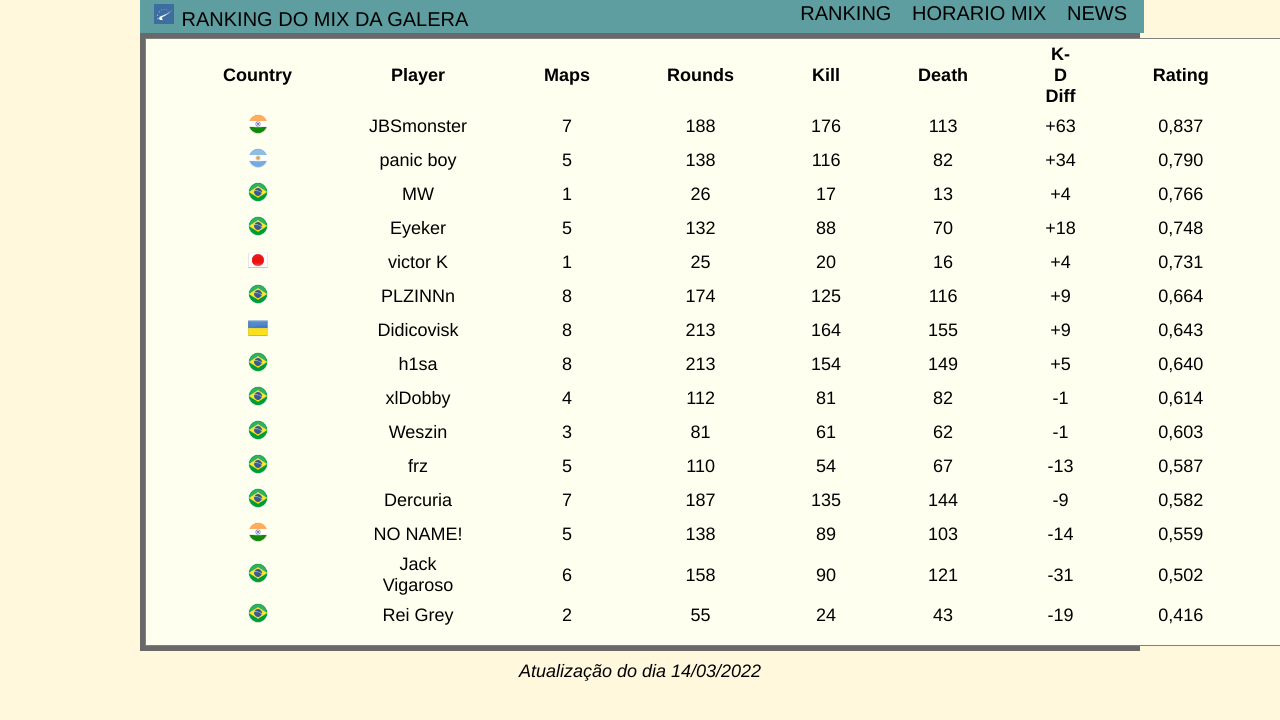
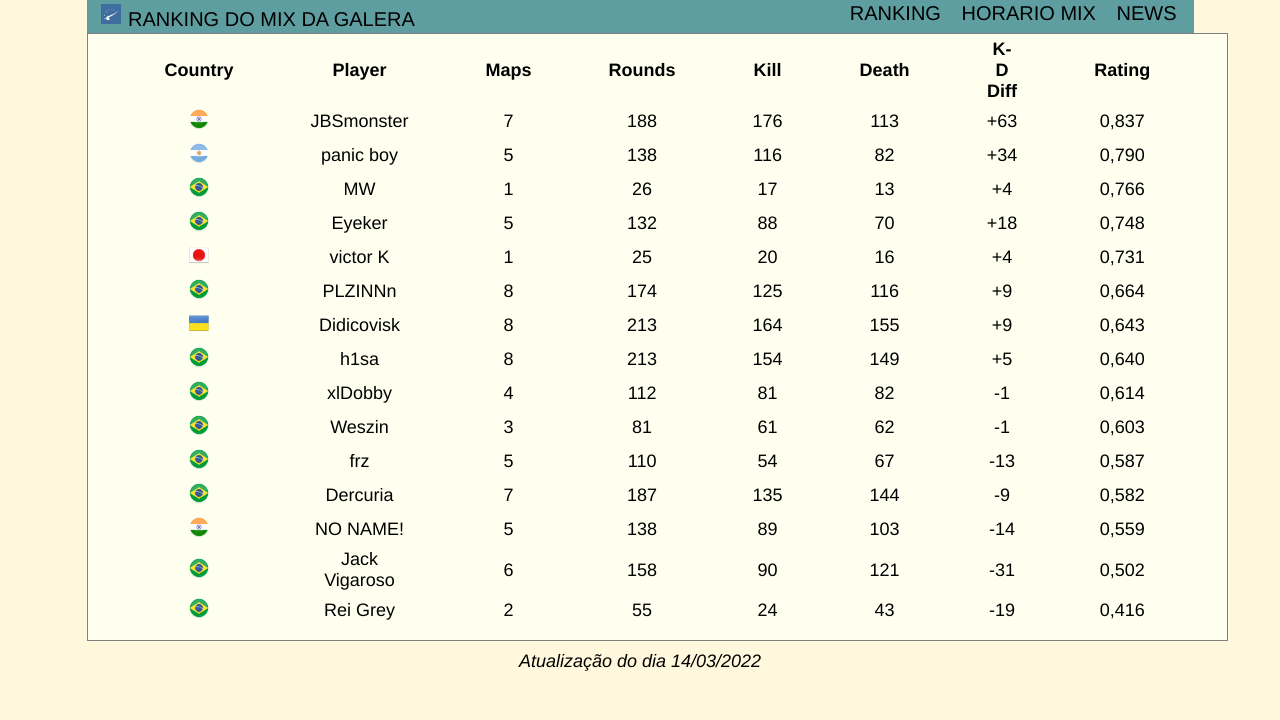
Before and after one commit to gusthavo7/mixcsgo, a plain HTML site: page index.html in a window 1280 px wide. Drawn offline with Linux system fonts and the light colour scheme.

Commit message:
centralizado

```diff
--- a/style/style.css
+++ b/style/style.css
@@ -23,7 +23,7 @@ a{
     color: black;
 }
 .container{
-    max-width: 1000px;
+    max-width: 1107px;
     width: 100%;
     height: 100%;
 
@@ -35,15 +35,12 @@ a{
 
 header{
 
-    width: 100%;
-    margin: auto;
-    overflow: hidden;
     padding: 2px;
     background-color: cadetblue;
     background-size: cover;
     background-repeat: no-repeat;
     color: black;
-    font-size: 20px
+    font-size: 20px;
 
 }
 
@@ -95,7 +92,8 @@ td, th{
 }
 
 section{
-    padding: 5px;
+
+
     background-size: cover;
     background-repeat: no-repeat;
     background-color: dimgray ;
@@ -108,7 +106,7 @@ section{
 
 
 table{
-
+   max-width: 1000px;
     border-collapse: separate;
     border-spacing: 77px 5px;
     padding-bottom: 10px;
```
